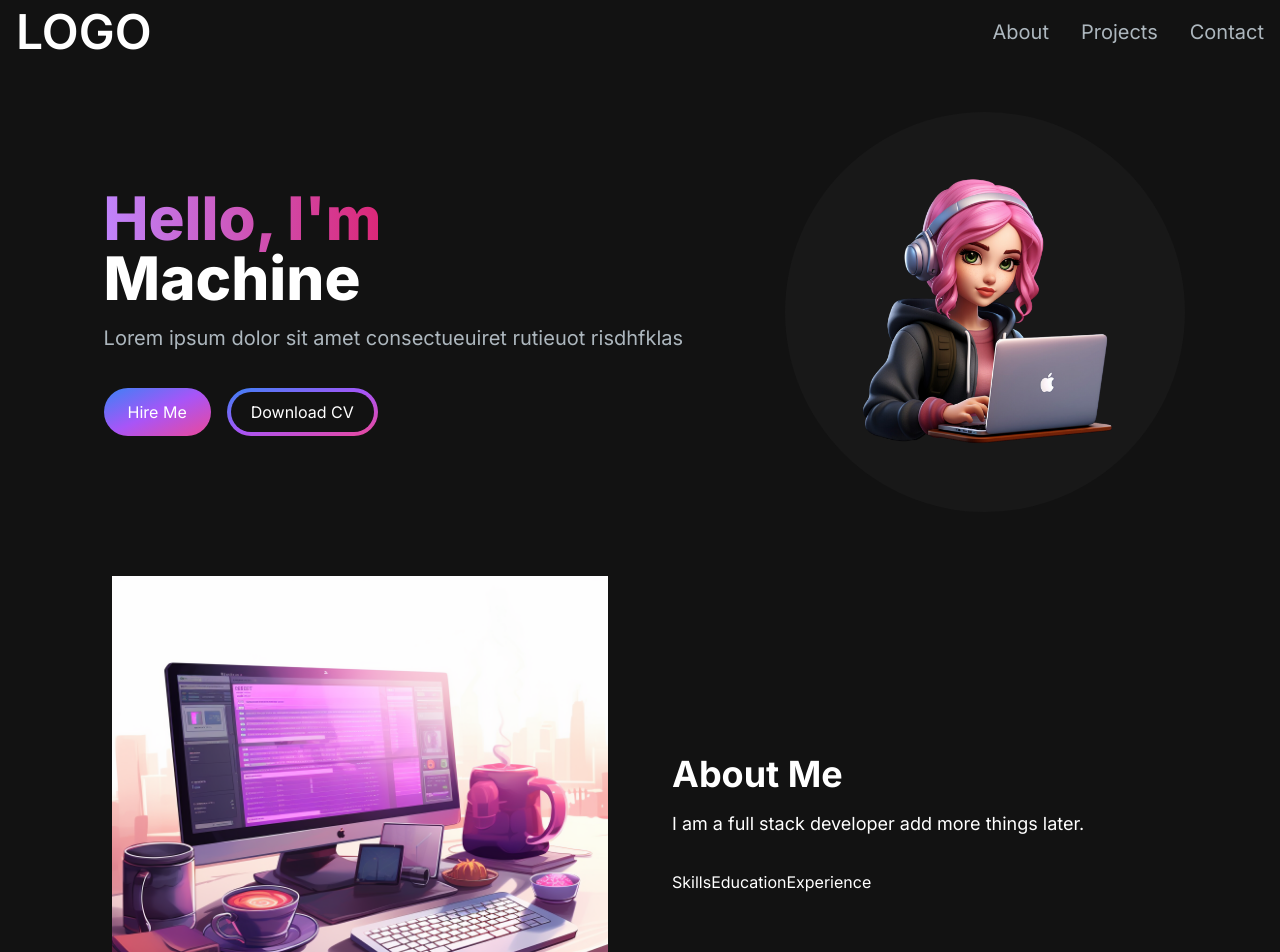
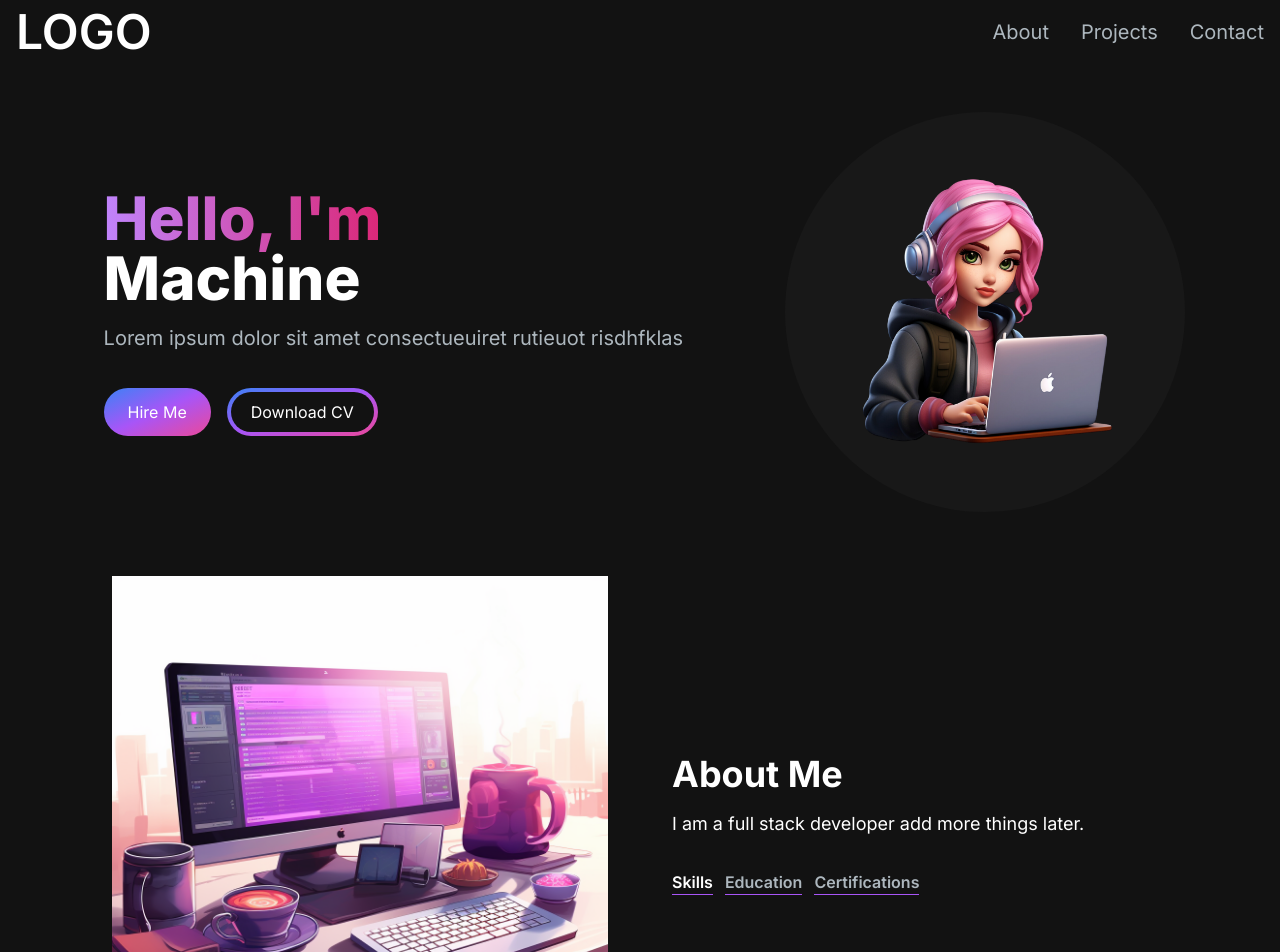
Before and after one commit to JoshCodeAligator/joshua-portfolio-website, a Next.js app: page / in a window 1280 px wide. Shown: the top 952 px of the page. Built offline with nearby package versions, Linux system fonts and the light colour scheme.

Commit message:
Set Active Tab

```diff
--- a/src/app/components/AboutSection.jsx
+++ b/src/app/components/AboutSection.jsx
@@ -1,18 +1,48 @@
-import React from "react";
+"use client";
+import React, { useTransition, useState } from "react";
 import Image from "next/image";
+import TabButton from "./TabButton";
 
 const AboutSection = () => {
+  const [tab, setTab] = useState("skills");
+  const [isPending, startTransition] = useTransition();
+
+  const handleTabChange = (id) => {
+    startTransition(() => {
+      setTab(id);
+    });
+  };
   return (
     <section className="text-white">
       <div className="md:grid md:grid-cols-2 gap-8 items-center py-8 px-4 xl:gap-16 sm:py-16 xl:px-16">
         <Image src="/images/about-image.png" width={500} height={500} />
         <div>
           <h2 className="text-4xl font-bold text-white mb-4">About Me</h2>
-          <p className="text-base lg:text-lg">I am a full stack developer add more things later.</p>
+          <p className="text-base lg:text-lg">
+            I am a full stack developer add more things later.
+          </p>
           <div className="flex flex-row mt-8">
-            <span>Skills</span>
-            <span>Education</span>
-            <span>Experience</span>
+            <TabButton
+              selectTab={() => handleTabChange("skills")}
+              active={tab == "skills"}
+            >
+              {" "}
+              Skills{" "}
+            </TabButton>
+            <TabButton
+              selectTab={() => handleTabChange("education")}
+              active={tab == "education"}
+            >
+              {" "}
+              Education{" "}
+            </TabButton>
+            <TabButton
+              selectTab={() => handleTabChange("certifications")}
+              active={tab == "certifications"}
+            >
+              {" "}
+              Certifications{" "}
+            </TabButton>
           </div>
         </div>
       </div>
--- /dev/null
+++ b/src/app/components/TabButton.jsx
@@ -0,0 +1,17 @@
+import React from "react";
+
+const TabButton = ({ active, selectTab, children }) => {
+  const buttonClasses = active
+    ? "text-white border-b border-purple-500"
+    : "text-[#ADB7BE] border-b border-purple-500";
+
+  return (
+    <button onClick={selectTab}>
+      <p className={`mr-3 font-semibold hover:text-white ${buttonClasses}`}>
+        {children}
+      </p>
+    </button>
+  );
+};
+
+export default TabButton;
```
